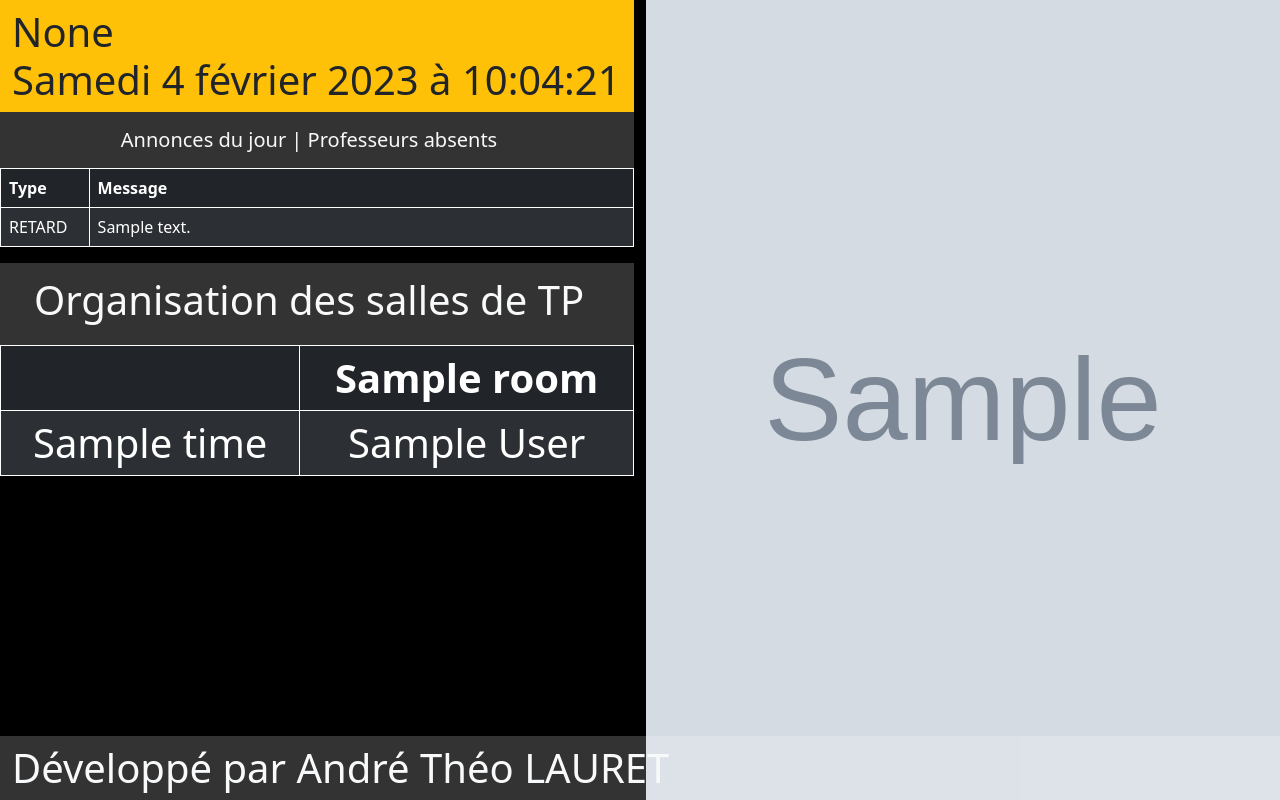
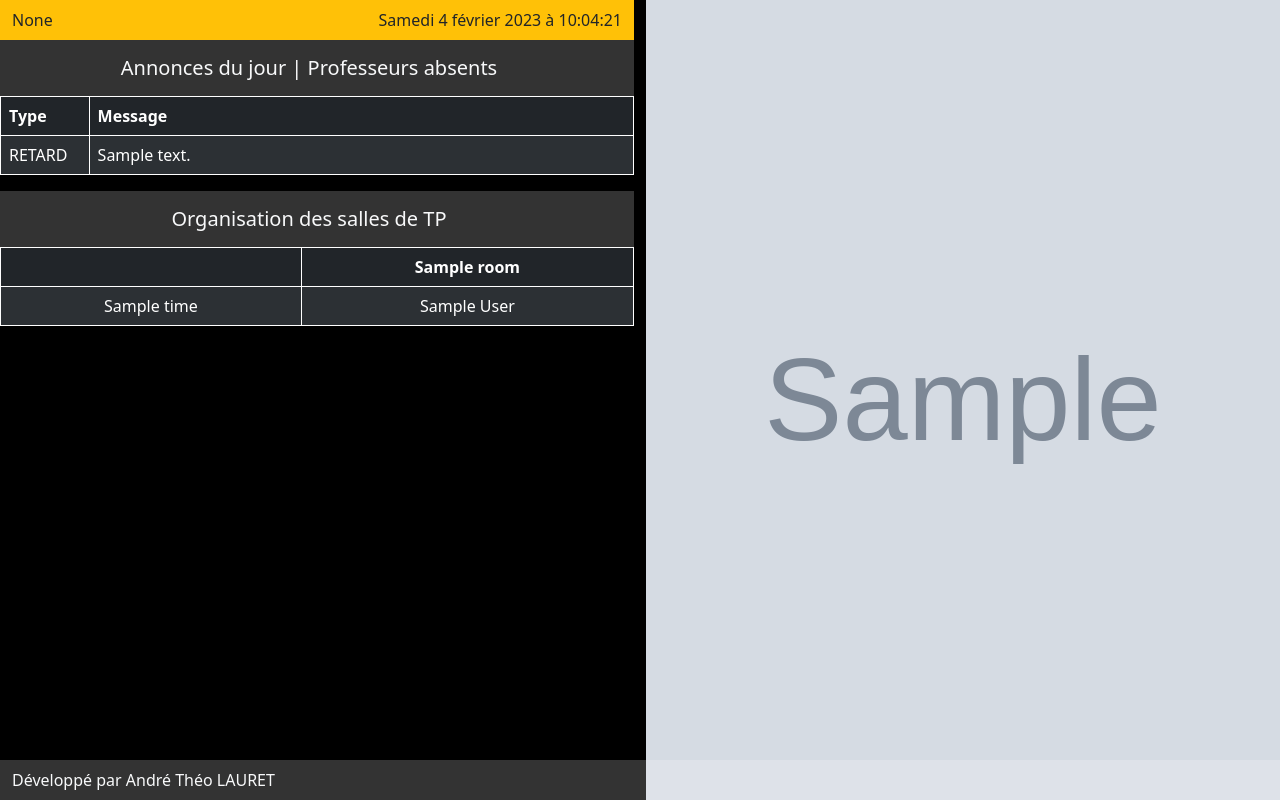
Before and after one commit to eldertek/scovie, a Django app: page / in a window 1280 px wide. Run offline with Django 4.2, Linux system fonts and the light colour scheme; tables that the repository leaves empty hold one stand-in row (values such as "Sample post"); grey boxes marked "Sample" are stand-in pictures; some libraries are stand-ins or nearby versions.

Commit message:
remove debugging

```diff
--- a/screen/templates/components/footer.html
+++ b/screen/templates/components/footer.html
@@ -1,16 +1,20 @@
 <nav id="footer" class="navbar bg-white" style="--bs-bg-opacity: .20;">
     <div class="container-fluid">
-        <h1 id="footer-text" class="mb-0 text-start text-light">
+        <span class="mb-0 text-start text-light">
             Développé par André Théo LAURET
-        </h1>
+        </span>
     </div>
 </nav>
 <script>
     // Style depending on screen size
-    if (window.innerWidth >= 1000) {
+    if (window.innerWidth >= 3000) {
+        // Digital Signage
+        document.getElementById("footer").classList.add("fixed-bottom", "display-6");
+    } else if (window.innerWidth <= 1000) {
+        // Mobile
+        document.getElementById("footer").classList.add("display-4");
+    } else {
+        // Desktop
         document.getElementById("footer").classList.add("fixed-bottom");
-        document.getElementById("footer-text").classList.add("display-6");
-    } else {
-        document.getElementById("footer").classList.add("display-4");
     }
 </script>
--- a/screen/templates/components/header.html
+++ b/screen/templates/components/header.html
@@ -1,21 +1,24 @@
 <nav class="navbar bg-warning">
     <div class="container-fluid">
-        <h1 id="enterprise-name" class="mb-0 text-start">
+        <span id="enterprise-name" class="mb-0 text-start">
             {{ enterprise_name }}
-        </h1>
-        <h1 id="time" class="mb-0"></h1>
+        </span>
+        <span id="time" class="mb-0"></span>
     </div>
 </nav>
 <script>
     // Style depending on screen size
-    if (window.innerWidth >= 1000) {
+    if (window.innerWidth >= 3000) {
+        // Digital Signage
         document.getElementById("enterprise-name").classList.add("display-6");
         document.getElementById("time").classList.add("display-6");
         document.getElementById("time").classList.add("text-end");
-    } else {
+    } else if (window.innerWidth <= 1000) {
+        // Mobile
         document.getElementById("enterprise-name").classList.add("display-1");
         document.getElementById("time").classList.add("display-3");
     }
+
     const days = ["Dimanche", "Lundi", "Mardi", "Mercredi", "Jeudi", "Vendredi", "Samedi"];
     const months = ["janvier", "février", "mars", "avril", "mai", "juin", "juillet", "août", "septembre", "octobre", "novembre", "décembre"];
 
--- a/screen/templates/components/planning.html
+++ b/screen/templates/components/planning.html
@@ -1,7 +1,7 @@
 <nav class="navbar bg-white" style="--bs-bg-opacity: .20;">
     <div class="container-fluid justify-content-center">
         <span class="navbar-brand text-light">
-            <h1 id="planning-title">Organisation des salles de TP</h1>
+            <span id="planning-title">Organisation des salles de TP</span>
         </span>
     </div>
 </nav>
@@ -33,10 +33,10 @@
 </table>
 <script>
     // Style depending on screen size
-    if (window.innerWidth >= 1000) {
+    if (window.innerWidth >= 3000) {
         document.getElementById("planning-title").classList.add("display-6");
         document.getElementById("planning-table").classList.add("display-6");
-    } else {
+    } else if (window.innerWidth <= 1000) {
         document.getElementById("planning-title").classList.add("display-3");
         document.getElementById("planning-table").classList.add("display-3");
     }
--- a/screen/templates/index.html
+++ b/screen/templates/index.html
@@ -13,8 +13,6 @@
         var screenModes = {{ screen_modes|safe }};
         var mobileScreenModes = {{ mobile_screen_modes|safe }};
         var currentScreenMode = screenModes.indexOf('{{ screen_mode }}');
-
-        console.log(window.innerWidth);
         // Check if the screen is mobile
         if (window.innerWidth <= 1000) {
           currentScreenMode = mobileScreenModes.indexOf('{{ screen_mode }}');
--- a/static/css/main.css
+++ b/static/css/main.css
@@ -8,15 +8,15 @@ canvas {
     background-color: rgba(0, 0, 0, .2);
 }
 
-/* Style for signage */
-@media (min-width: 3000px) {
+/* Style for desktop+signage */
+@media (min-width: 1000px) {
     body {
         overflow: hidden;
     }
 }
 
 /* Style for mobile */
-@media (max-width: 768px) {
+@media (max-width: 1000px) {
     body {
         overflow: visible;
     }
```
Also changed, not shown: todo.py (line endings or trailing spaces).
